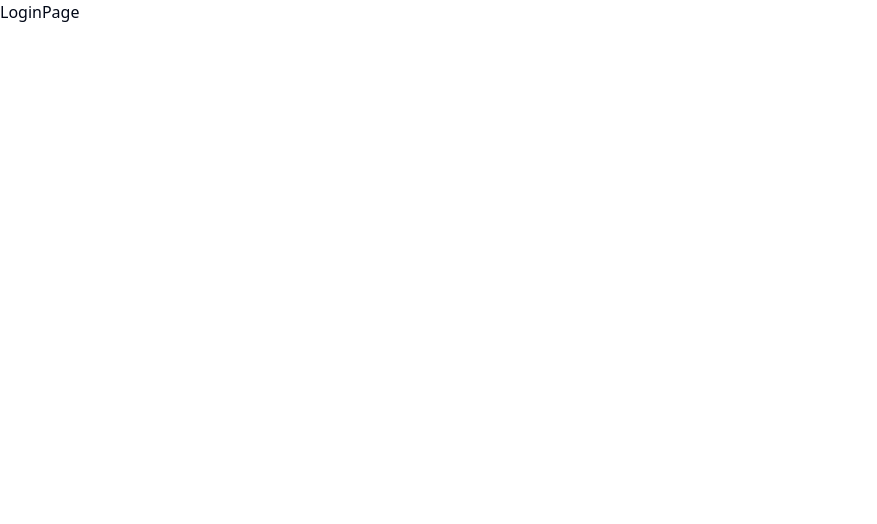
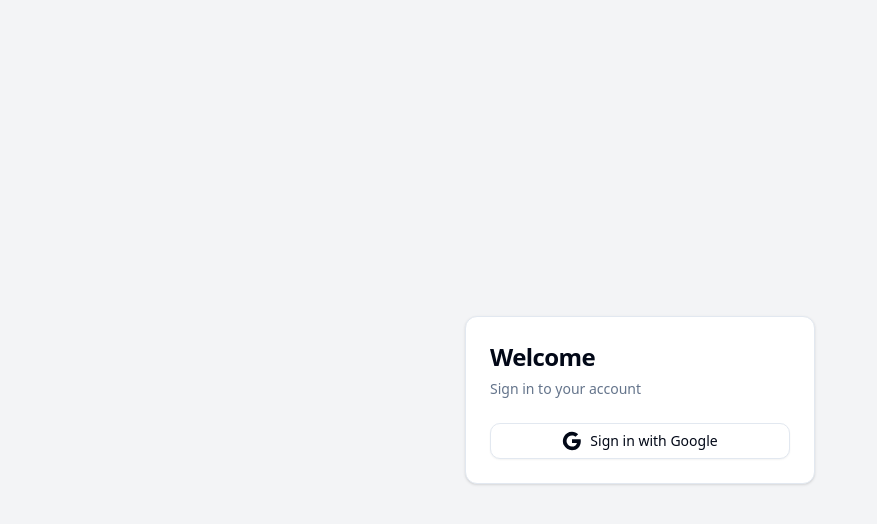
Before and after one commit to that-hoc-that-nghiep/mindgpt-fe, a React (Vite) app: page /login in a window 1280 px wide. Shown: the top 524 px of the page, without its empty margins (0-877 px from the left). Built offline with nearby package versions, Linux system fonts and the light colour scheme.

Commit message:
feat: setup

```diff
--- a/package.json
+++ b/package.json
@@ -26,6 +26,7 @@
     "html-to-image": "^1.11.11",
     "lucide-react": "^0.446.0",
     "mini-svg-data-uri": "^1.4.4",
+    "next-auth": "^4.24.7",
     "react": "^18.3.1",
     "react-dom": "^18.3.1",
     "react-hot-toast": "^2.4.1",
--- /dev/null
+++ b/src/components/ui/card.tsx
@@ -0,0 +1,76 @@
+import * as React from "react"
+
+import { cn } from "@/lib/utils"
+
+const Card = React.forwardRef<
+  HTMLDivElement,
+  React.HTMLAttributes<HTMLDivElement>
+>(({ className, ...props }, ref) => (
+  <div
+    ref={ref}
+    className={cn(
+      "rounded-xl border bg-card text-card-foreground shadow",
+      className
+    )}
+    {...props}
+  />
+))
+Card.displayName = "Card"
+
+const CardHeader = React.forwardRef<
+  HTMLDivElement,
+  React.HTMLAttributes<HTMLDivElement>
+>(({ className, ...props }, ref) => (
+  <div
+    ref={ref}
+    className={cn("flex flex-col space-y-1.5 p-6", className)}
+    {...props}
+  />
+))
+CardHeader.displayName = "CardHeader"
+
+const CardTitle = React.forwardRef<
+  HTMLParagraphElement,
+  React.HTMLAttributes<HTMLHeadingElement>
+>(({ className, ...props }, ref) => (
+  <h3
+    ref={ref}
+    className={cn("font-semibold leading-none tracking-tight", className)}
+    {...props}
+  />
+))
+CardTitle.displayName = "CardTitle"
+
+const CardDescription = React.forwardRef<
+  HTMLParagraphElement,
+  React.HTMLAttributes<HTMLParagraphElement>
+>(({ className, ...props }, ref) => (
+  <p
+    ref={ref}
+    className={cn("text-sm text-muted-foreground", className)}
+    {...props}
+  />
+))
+CardDescription.displayName = "CardDescription"
+
+const CardContent = React.forwardRef<
+  HTMLDivElement,
+  React.HTMLAttributes<HTMLDivElement>
+>(({ className, ...props }, ref) => (
+  <div ref={ref} className={cn("p-6 pt-0", className)} {...props} />
+))
+CardContent.displayName = "CardContent"
+
+const CardFooter = React.forwardRef<
+  HTMLDivElement,
+  React.HTMLAttributes<HTMLDivElement>
+>(({ className, ...props }, ref) => (
+  <div
+    ref={ref}
+    className={cn("flex items-center p-6 pt-0", className)}
+    {...props}
+  />
+))
+CardFooter.displayName = "CardFooter"
+
+export { Card, CardHeader, CardFooter, CardTitle, CardDescription, CardContent }
--- a/src/main.tsx
+++ b/src/main.tsx
@@ -2,6 +2,8 @@
 import { createRoot } from "react-dom/client"
 import "./index.css"
 import { createBrowserRouter, Outlet, RouterProvider } from "react-router-dom"
+import { QueryClient, QueryClientProvider } from "@tanstack/react-query"
+import { Toaster } from "react-hot-toast"
 import { HomePage } from "./pages/(marketing)"
 import { NotFoundPage } from "./pages/404"
 import DashboardLayout from "./pages/dashboard/[orgId]/layout"
@@ -10,8 +12,12 @@
 import SubscriptionPage from "./pages/dashboard/[orgId]/subscription"
 import MindmapEditorLayout from "./pages/editor/[mindmapId]/layout"
 import MindmapEditorPage from "./pages/editor/[mindmapId]"
-import LoginPage from "./pages/(auth)/login"
 import CallbackPage from "./pages/(auth)/callback"
+import { LoginPage } from "./pages/(auth)/login"
+import ProfileSettingPage from "./pages/profile"
+import NewMindmapPage from "./pages/dashboard/[orgId]/new"
+
+const queryClient = new QueryClient()
 
 const routers = createBrowserRouter([
     {
@@ -44,6 +50,10 @@
                                 element: <MindmapPage />,
                             },
                             {
+                                path: "new",
+                                element: <NewMindmapPage />,
+                            },
+                            {
                                 path: "settings",
                                 element: <OrgSettingsPage />,
                             },
@@ -71,12 +81,19 @@
                     },
                 ],
             },
+            {
+                path: "/profile",
+                element: <ProfileSettingPage />,
+            },
         ],
     },
 ])
 
 createRoot(document.getElementById("root")!).render(
     <StrictMode>
-        <RouterProvider router={routers} />
+        <QueryClientProvider client={queryClient}>
+            <RouterProvider router={routers} />
+            <Toaster />
+        </QueryClientProvider>
     </StrictMode>
 )
--- a/src/pages/(auth)/login.tsx
+++ b/src/pages/(auth)/login.tsx
@@ -1,7 +1,54 @@
-import React from "react"
+import { Button } from "@/components/ui/button"
+import {
+    Card,
+    CardContent,
+    CardDescription,
+    CardHeader,
+    CardTitle,
+} from "@/components/ui/card"
 
-const LoginPage = () => {
-    return <div>LoginPage</div>
+export function LoginPage() {
+    const handleGoogleSignIn = () => {
+        console.log("Sign in with Google")
+    }
+
+    return (
+        <div className="flex items-center justify-center min-h-screen bg-gray-100">
+            <Card className="w-[350px]">
+                <CardHeader>
+                    <CardTitle className="text-2xl font-bold">
+                        Welcome
+                    </CardTitle>
+                    <CardDescription>Sign in to your account</CardDescription>
+                </CardHeader>
+                <CardContent>
+                    <Button
+                        onClick={handleGoogleSignIn}
+                        className="w-full"
+                        variant="outline"
+                    >
+                        <svg className="w-5 h-5 mr-2" viewBox="0 0 24 24">
+                            <path
+                                fill="currentColor"
+                                d="M22.56 12.25c0-.78-.07-1.53-.2-2.25H12v4.26h5.92c-.26 1.37-1.04 2.53-2.21 3.31v2.77h3.57c2.08-1.92 3.28-4.74 3.28-8.09z"
+                            />
+                            <path
+                                fill="currentColor"
+                                d="M12 23c2.97 0 5.46-.98 7.28-2.66l-3.57-2.77c-.98.66-2.23 1.06-3.71 1.06-2.86 0-5.29-1.93-6.16-4.53H2.18v2.84C3.99 20.53 7.7 23 12 23z"
+                            />
+                            <path
+                                fill="currentColor"
+                                d="M5.84 14.09c-.22-.66-.35-1.36-.35-2.09s.13-1.43.35-2.09V7.07H2.18C1.43 8.55 1 10.22 1 12s.43 3.45 1.18 4.93l2.85-2.22.81-.62z"
+                            />
+                            <path
+                                fill="currentColor"
+                                d="M12 5.38c1.62 0 3.06.56 4.21 1.64l3.15-3.15C17.45 2.09 14.97 1 12 1 7.7 1 3.99 3.47 2.18 7.07l3.66 2.84c.87-2.6 3.3-4.53 6.16-4.53z"
+                            />
+                        </svg>
+                        Sign in with Google
+                    </Button>
+                </CardContent>
+            </Card>
+        </div>
+    )
 }
-
-export default LoginPage
--- a/src/pages/dashboard/[orgId]/layout.tsx
+++ b/src/pages/dashboard/[orgId]/layout.tsx
@@ -1,4 +1,3 @@
-import React from "react"
 import { Outlet } from "react-router-dom"
 
 const DashboardLayout = () => {
--- /dev/null
+++ b/src/pages/dashboard/[orgId]/new.tsx
@@ -0,0 +1,7 @@
+import React from "react"
+
+const NewMindmapPage = () => {
+    return <div>NewMindmapPage</div>
+}
+
+export default NewMindmapPage
--- /dev/null
+++ b/src/pages/profile/index.tsx
@@ -0,0 +1,7 @@
+import React from "react"
+
+const ProfileSettingPage = () => {
+    return <div>ProfileSettingPage</div>
+}
+
+export default ProfileSettingPage
```
Also changed, not shown: 1 other file (tests, documents, lock files or other folders).
